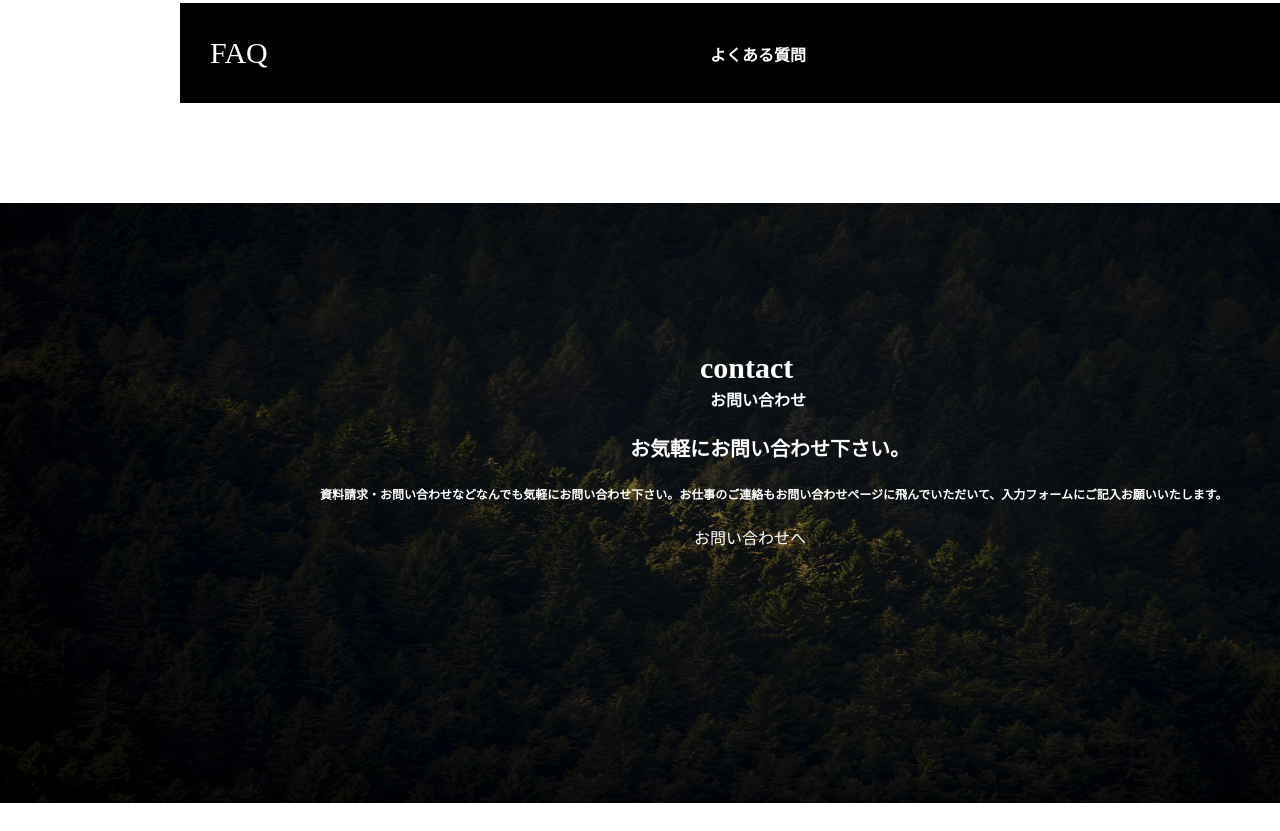
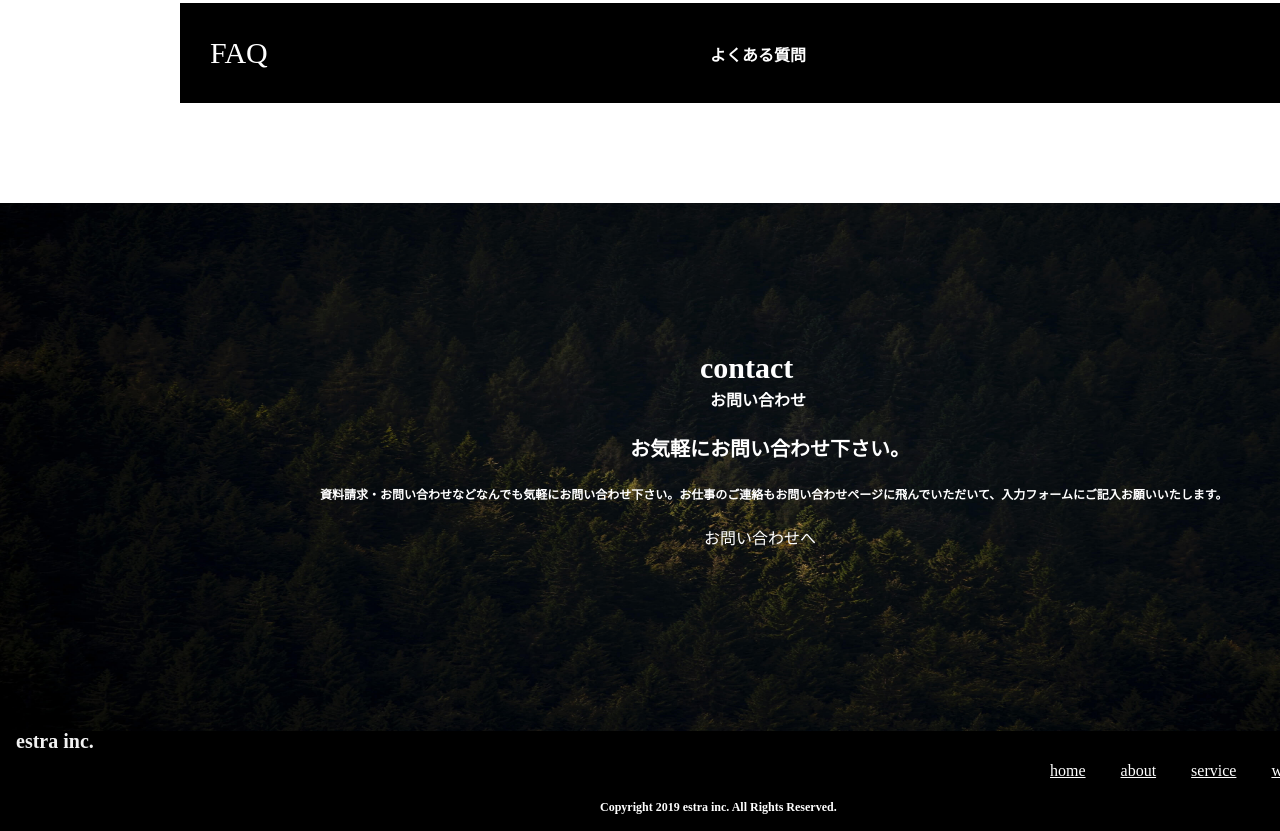
Before and after one commit to KarinKawakami/coachtech, a plain HTML site: page COACHTECH4/index.html in a window 1280 px wide. Shown: the part 2988-3819 px from the top of the page. Before the commit the page ends 3791 px from the top, so only its background shows below. Drawn offline with Linux system fonts and the light colour scheme.

Commit message:
Add files via upload

```diff
--- a/COACHTECH4/index.html
+++ b/COACHTECH4/index.html
@@ -96,8 +96,24 @@
     <div class="button3">
       <h5>お問い合わせへ</h5>
     </div>
+   </div>
   </div>
   </main>
-  <footer></footer>
+  <footer>
+  <footer class="footer">
+      <h1 class="footer-logo">estra inc.</h1>
+      <h2>Copyright 2019 estra inc. All Rights Reserved.</h2>
+      <nav class="footer-nav">
+        <ul>
+          <li><a href="#">home</a></li>
+          <li><a href="#">about</a></li>
+          <li><a href="#">service</a></li>
+          <li><a href="#">works</a></li>
+          <li><a href="#">price</a></li>
+          <li><a href="#">contact</a></li>
+        </ul>
+      </nav>
+    </div>
+  </footer>
 </body>
 </html>
--- a/COACHTECH4/style.css
+++ b/COACHTECH4/style.css
@@ -477,8 +477,8 @@ select {
 
 #contact .button3 {
   margin-top: 30px;
-  margin-left: 550px;
-  height: 20px;
+  margin-left: 560px;
+  height: 100px;
   width: 400px;
   background-color: #ffffff;
 }
@@ -489,3 +489,44 @@ select {
   font-weight: normal;
   font-size: 16px;
 }
+
+.footer {
+  margin-top: 100px;
+  height: 100px;
+  background-color: #000000;
+  background-size: cover;
+  background-position: center;
+  position: relative;
+}
+
+.footer-logo {
+  font-size: 20px;
+  font-weight: bold;
+  margin-left: 16px;
+  display: flex;
+  color: #f2f2f2;
+}
+
+.footer-nav ul {
+  margin-top: -50px;
+  margin-left: 1050px;
+  display: flex;
+  color: #fff;
+}
+
+.footer-nav li {
+  margin-right: 35px;
+  font-size: 16px;
+  color: #fff;
+}
+
+.footer a {
+  color: #fff;
+}
+
+.footer h2 {
+  margin-left: 600px;
+  margin-top: 50px;
+  font-size: 12px;
+  color: #fff;
+}
```
